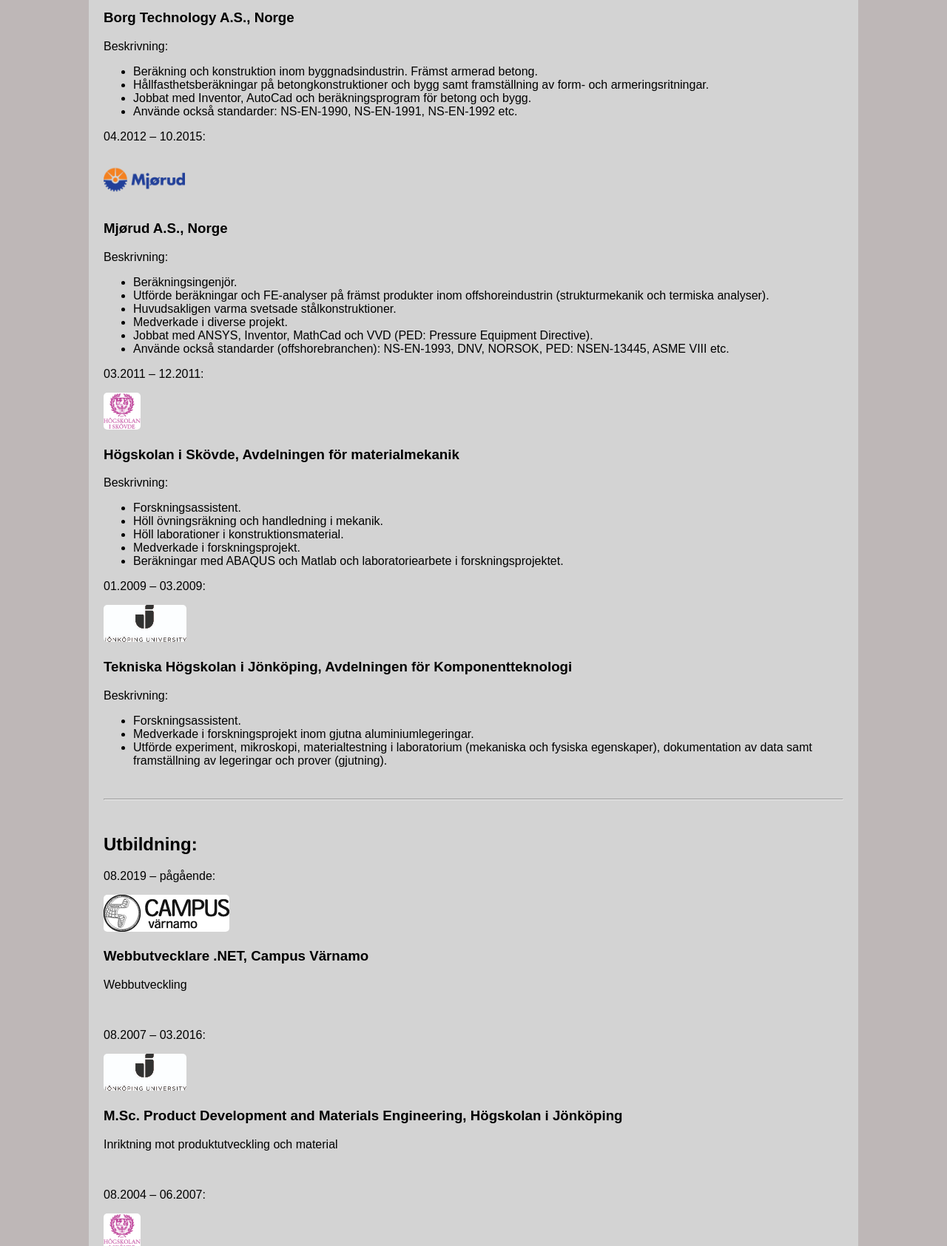
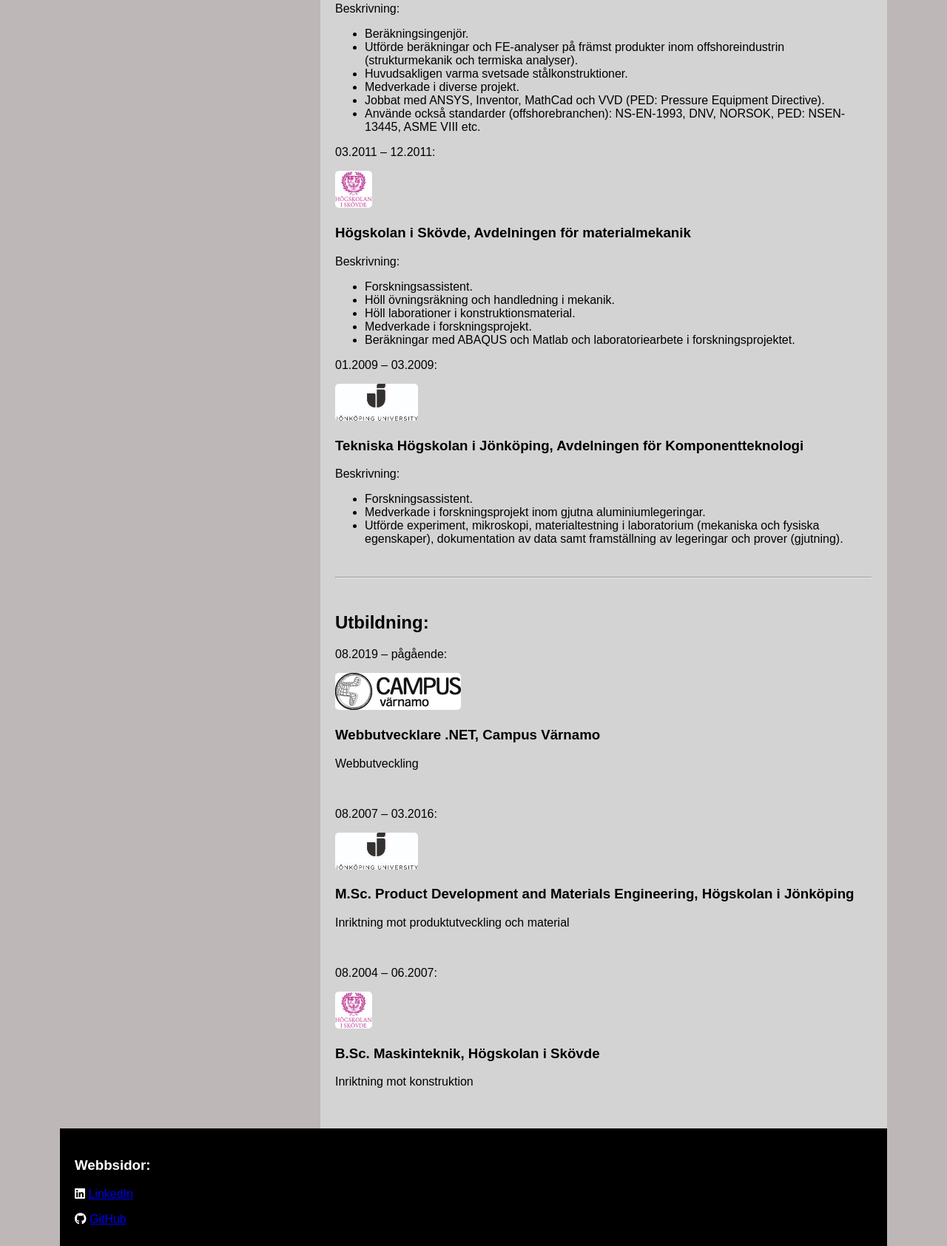
Before and after one commit to treox/Inlamning-CVportfolio, a plain HTML site: page index.html in a window 1280 px wide. Shown: the part 1115-2800 px from the top of the page at 74% size. Drawn offline with Linux system fonts and the light colour scheme.

Commit message:
cvportfolio vers. 3

```diff
--- a/index.html
+++ b/index.html
@@ -21,7 +21,7 @@
             </p>
         </div>
         <div class="hdiv" id="hdiv2">
-            <img src="DSC_0508_2.jpg" alt="Bild_Tero Viitala" width="120px" height="179px">
+            <img src="DSC_0508_2.jpg" alt="Bild_Tero Viitala" width="120px" height="179px" />
         </div>
     </header>
 
@@ -69,7 +69,7 @@
         <h2>Anställningar:</h2>
 
         <p>01.2017 – 10.2018:</p>
-        <img src="/bt2.png" alt="logo Borg Technology A.S." width="30px" height="50px">
+        <img src="/bt2.png" alt="logo Borg Technology A.S." width="30px" height="50px" />
         <h3>Borg Technology A.S., Norge </h3>
         <p><span>Beskrivning:</span></p>
             <ul>
@@ -80,7 +80,7 @@
             </ul>
 
         <p>04.2012 – 10.2015:</p>
-        <img src="/mjorud.png" alt="logo Mjørud A.S." width="110px" height="66px">
+        <img src="/mjorud.png" alt="logo Mjørud A.S." width="110px" height="66px" />
         <h3>Mjørud A.S., Norge</h3>
             <p><span>Beskrivning:</span></p>
             <ul>
@@ -93,7 +93,7 @@
             </ul>
 
         <p>03.2011 – 12.2011:</p>
-        <img src="/his.png" alt="logo Högskolan i Skövde" width="50px" height="50px">
+        <img src="/his.png" alt="logo Högskolan i Skövde" width="50px" height="50px" />
         <h3>Högskolan i Skövde, Avdelningen för materialmekanik </h3>
             <p><span>Beskrivning:</span></p>
             <ul>
@@ -105,7 +105,7 @@
             </ul>
 
         <p>01.2009 – 03.2009:</p>
-        <img src="/ju.jpg" alt="logo Jönköping University" width="112px" height="50px">
+        <img src="/ju.jpg" alt="logo Jönköping University" width="112px" height="50px" />
         <h3>Tekniska Högskolan i Jönköping, Avdelningen för Komponentteknologi</h3>
             <p><span>Beskrivning:</span></p>
             <ul>
@@ -121,17 +121,17 @@
         <br />
         <h2>Utbildning:</h2>
         <p>08.2019 – pågående:</p>
-        <img src="/varnamo.jpg" alt="logo Campus Värnamo" width="170px" height="50px">
+        <img src="/varnamo.jpg" alt="logo Campus Värnamo" width="170px" height="50px" />
         <h3>Webbutvecklare .NET, Campus Värnamo</h3>
         <p>Webbutveckling</p>
         <br />
         <p>08.2007 – 03.2016:</p>
-        <img src="/ju.jpg" alt="logo Jönköping University" width="112px" height="50px">
+        <img src="/ju.jpg" alt="logo Jönköping University" width="112px" height="50px" />
         <h3>M.Sc. Product Development and Materials Engineering, Högskolan i Jönköping</h3>
         <p>Inriktning mot produktutveckling och material</p>
         <br />
         <p>08.2004 – 06.2007:</p>
-        <img src="/his.png" alt="logo Högskolan i Skövde" width="50px" height="50px">
+        <img src="/his.png" alt="logo Högskolan i Skövde" width="50px" height="50px" />
         <h3>B.Sc. Maskinteknik, Högskolan i Skövde</h3>
         <p>Inriktning mot konstruktion</p>
         <br />
--- a/styles.css
+++ b/styles.css
@@ -13,7 +13,7 @@ header {
 }
 
 .hdiv {
-    width: 700px;
+    width: 519px;
     padding: 20px;
 }
 
@@ -35,13 +35,13 @@ header {
 
 #section1 {
     background-color: rgb(190, 183, 183);
-    width: 400px;
+    width: 312px;
     padding: 20px;
 }
 
 #section2 {
     background-color: lightgrey;
-    width: 1000px;
+    width: 726px;
     padding: 20px;
 }
 
@@ -53,7 +53,7 @@ footer {
 }
 
 .foot-div {
-    width: 700px;
+    width: 519px;
     padding: 20px;
 }
 
```
